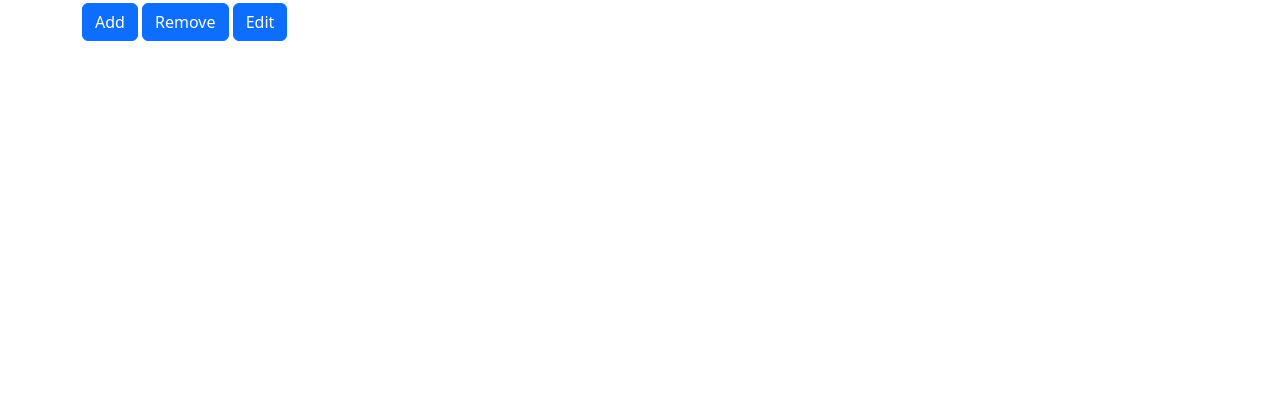
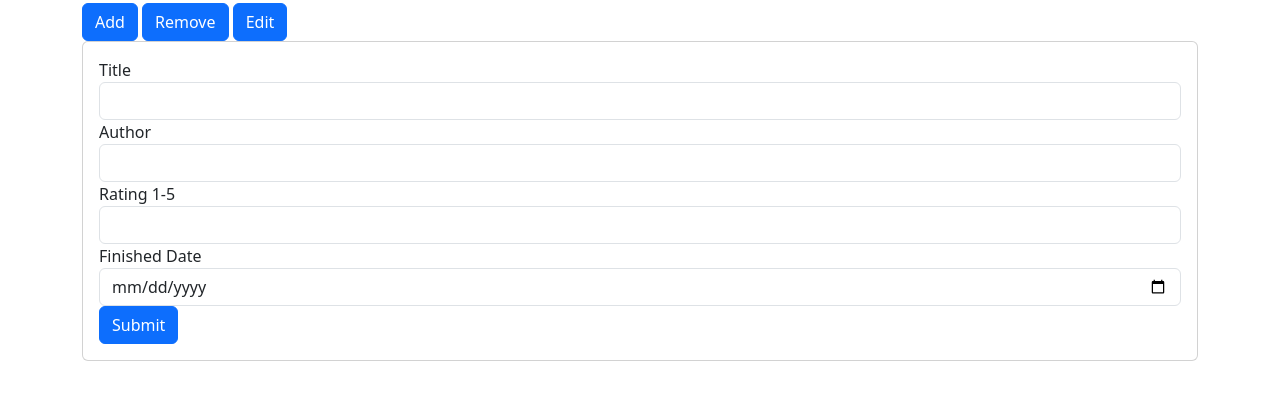
Before and after one commit to Sam-Lemon/Week-10-Assignment, a website: page index.html in a window 1280 px wide. Shown: the part 53-452 px from the top of the page. Drawn offline with nearby package versions, Linux system fonts and the light colour scheme.

Commit message:
basic html outline done

```diff
--- a/index.html
+++ b/index.html
@@ -14,6 +14,46 @@
         <button id="remove" class="btn btn-primary" form-control>Remove</button>
         <button id="edit" class="btn btn-primary" form-control>Edit</button>
     </div>
+    <div class="card">
+        <div class="card-body">
+            <div class="row-header">
+                <div class="col-sm">
+                    <div class="form-group">
+                        <label for="new-title">Title</label>
+                        <input type="text" class="form-control" id="new-title">
+                    </div>
+
+                </div>
+                <div class="col-sm">
+                    <div class="form-group">
+                        <label for="new-author">Author</label>
+                        <input type="text" class="form-control" id="new-author">
+                    </div>
+                </div>
+                <div class="col-sm">
+                    <div class="form-group">
+                        <!-- this is going to be a check box for read -->
+
+                    </div>
+                </div>
+                <div class="col-sm">
+                    <!-- maybe I can make this stars instead of numbers -->
+                    <div class="form-group">
+                        <label for="new-rating">Rating 1-5</label>
+                        <input type="text" class="form-control" id="new-rating">
+
+                    </div>
+                </div>
+                <div class="col-sm">
+                    <div class="form-group">
+                        <label for="new-finish-date">Finished Date</label>
+                        <input type="date" class="form-control" id="new-finish-date">
+                    </div>
+                </div>
+            </div>
+            <button id="submit-button" class="btn btn-primary" form-control>Submit</button>
+        </div>
+    </div>
 
 
 
```
